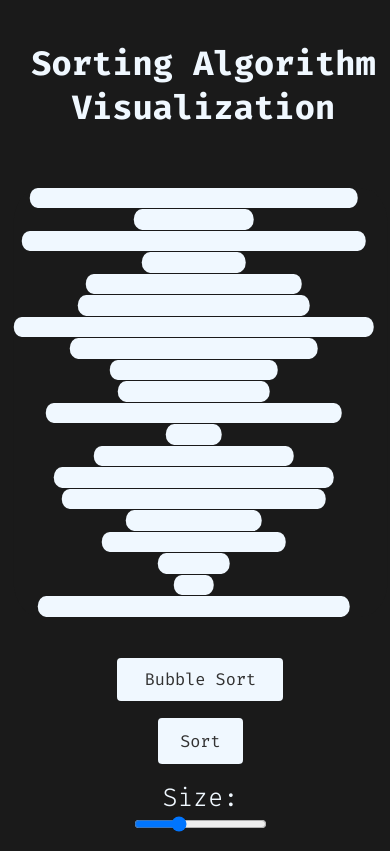
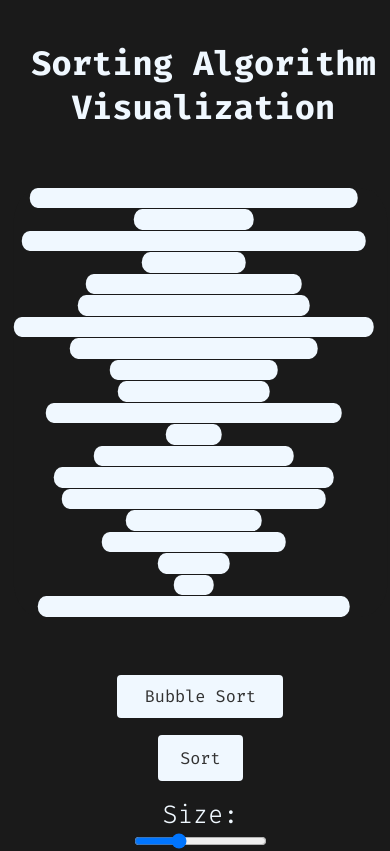
Before and after one commit to Pixelrick420/Sort, a plain HTML site: page index.html in a window 390 px wide. Drawn offline with Linux system fonts and the light colour scheme.

Commit message:
Update style.css

```diff
--- a/style.css
+++ b/style.css
@@ -126,7 +126,7 @@ input[type="range"] {
         flex-direction: column;
         gap: 2vh;
         width: 100%;
-        top:78vh;
+        top:80vh;
     }
 
     .arraymember {
```
